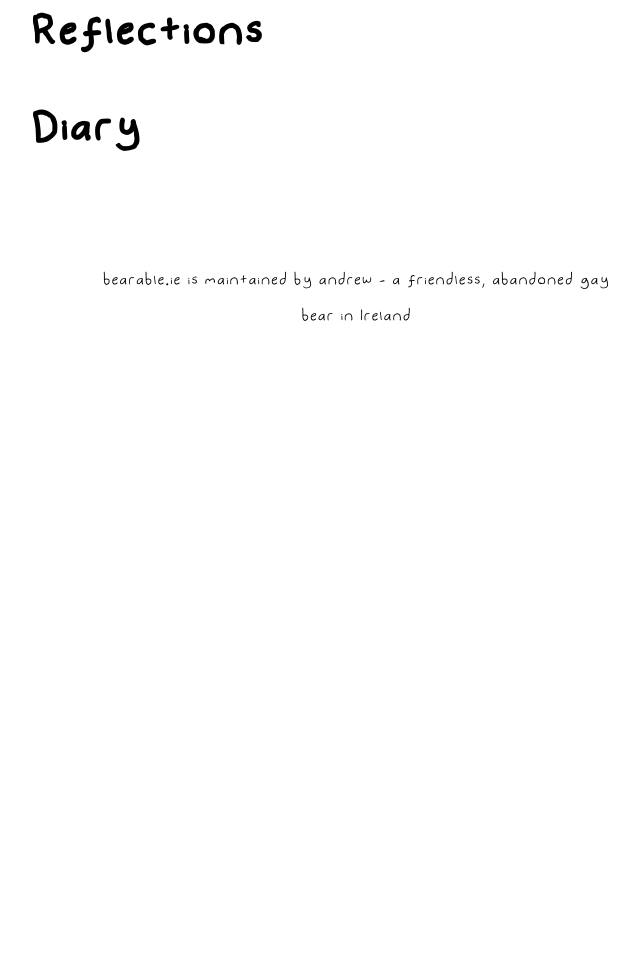
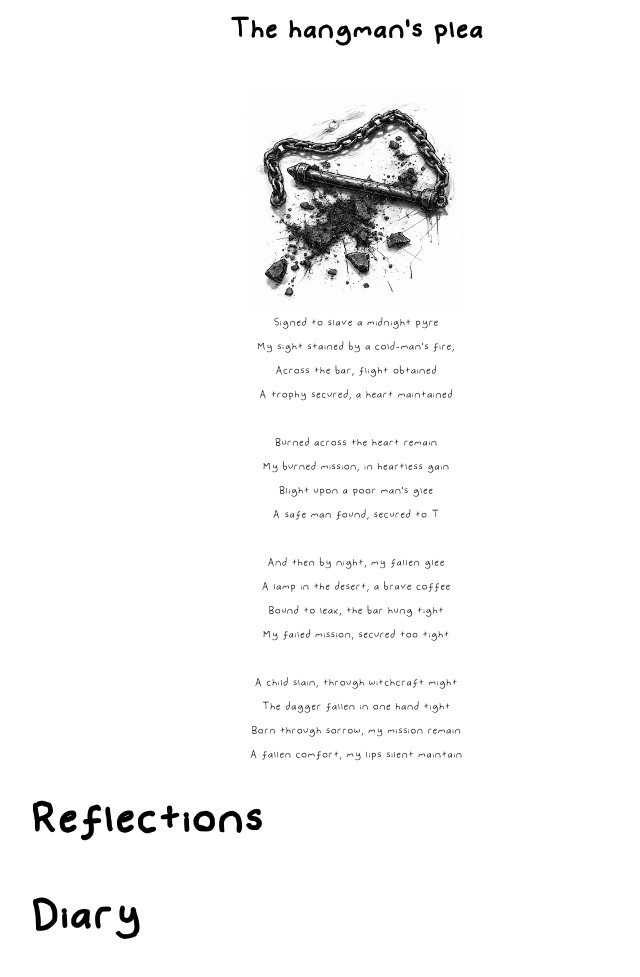
Before and after one commit to andrew-carton/bearable, a plain HTML site: page index.html in a window 1280 px wide. Shown: the part 945-1922 px from the top of the page, without its empty margins (284-924 px from the left). Before the commit the page ends 1362 px from the top, so only its background shows below. Drawn offline with Linux system fonts and the light colour scheme.

Commit message:
poem
update poem

```diff
--- a/index.html
+++ b/index.html
@@ -1,3 +1,5 @@
+<!DOCTYPE html>
+
 <html lang="en">
 
 <head>
@@ -42,20 +44,58 @@
         <main class="svelte-12qhfyh"><!---->
             <div class="copy-container">
                 <p>Bearable dot ie site -- my reflections of a miserable bear am I, in Ireland</p>
-                <p>If you  find this you are probably are abandoned, friendless, and alone like I! If not move on!</p>
+                <p>If you find this you are probably are abandoned, friendless, and alone like I! If not move on!</p>
                 <div class="site-sections-container svelte-1uha8ag">
                     <div class="container svelte-cm7wwr">
                         <div class="card-contents svelte-cm7wwr">
                             <h2 id="poems" class="svelte-cm7wwr">Poems</h2> <!--[!--><!--[!--><!--[-->
                             <title>Poems</title>
-                            </h2>
+
+                                <div style="text-align: center;">
+                                    <h4>The hangman's plea</h4>
+                                      <img src="images/tbar.jpg" alt="tbar" class="center-img-main">
+
+
+<pre>
+Signed to slave a midnight pyre
+My sight stained by a cold-man's fire,
+Across the bar, flight obtained
+A trophy secured, a heart maintained
+
+</pre>
+
+<pre>
+Burned across the heart remain
+My burned mission, in heartless gain
+Blight upon a poor man's glee
+A safe man found, secured to T
+
+</pre>
+
+<pre>
+And then by night, my fallen glee
+A lamp in the desert, a brave coffee
+Bound to leak, the bar hung tight
+My failed mission, secured too tight
+
+</pre>
+
+<pre>
+A child slain, through witchcraft might
+The dagger fallen in one hand tight
+Born through sorrow, my mission remain
+A fallen comfort, my lips silent maintain
+
+</pre>
 </div>
 
+
                     </div>
-                    </a></div><!---->
+                </div>
+            </div><!---->
             <div class="container svelte-cm7wwr">
                 <div class="card-contents svelte-cm7wwr">
-                            <h2 id="reflections"class="svelte-cm7wwr">Reflections</h2>
+                    <h2 id="reflections" class="svelte-cm7wwr">Reflections</h2>
                     <title>Reflections</title>
 
 
@@ -63,7 +103,7 @@
             </div><!---->
             <div id="diary" class="container svelte-cm7wwr">
                 <div class="card-contents svelte-cm7wwr">
-                            <h2 id="diary"class="svelte-cm7wwr">Diary</h2> <!--[!--><!--[!--><!--[!--><!--[-->
+                    <h2 id="diary" class="svelte-cm7wwr">Diary</h2> <!--[!--><!--[!--><!--[!--><!--[-->
                     <title>Diary</title>
                 </div>
 
@@ -75,7 +115,8 @@
         </main>
         <footer class="svelte-7lfk2o">
             <div class="footer-content svelte-7lfk2o">
-                <p class="svelte-7lfk2o">bearable.ie is maintained by andrew - a friendless, abandoned gay bear in Ireland
+                <p class="svelte-7lfk2o">bearable.ie is maintained by andrew - a friendless, abandoned gay bear in
+                    Ireland
 
                 </p>
             </div>
@@ -83,7 +124,8 @@
 
         <div id="svelte-announcer" aria-live="assertive" aria-atomic="true"
             style="position: absolute; left: 0; top: 0; clip: rect(0 0 0 0); clip-path: inset(50%); overflow: hidden; white-space: nowrap; width: 1px; height: 1px">
-            <!----></div><!--]--><!--]-->
+            <!---->
+        </div><!--]--><!--]-->
 
 
     </div>
```
Also changed, not shown: images/tbar.jpg (added). Lines whose indentation alone changed are shown as unchanged.
